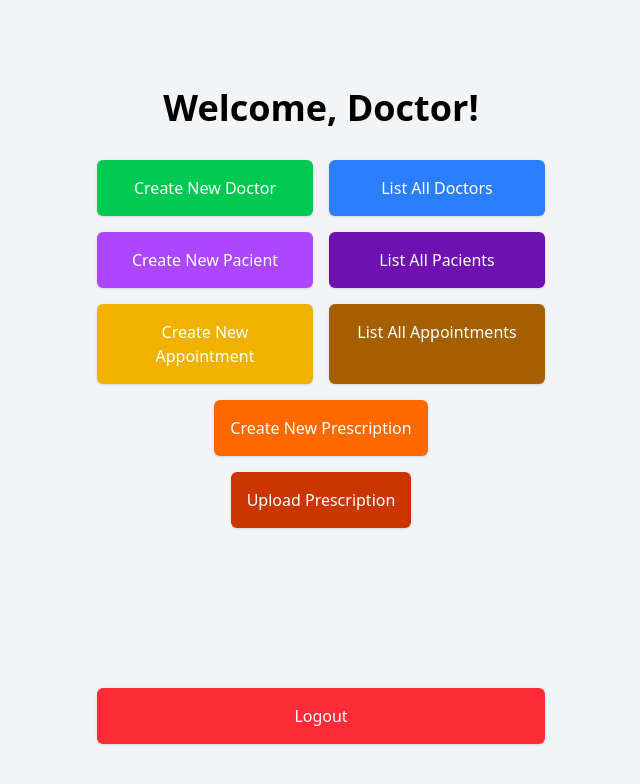
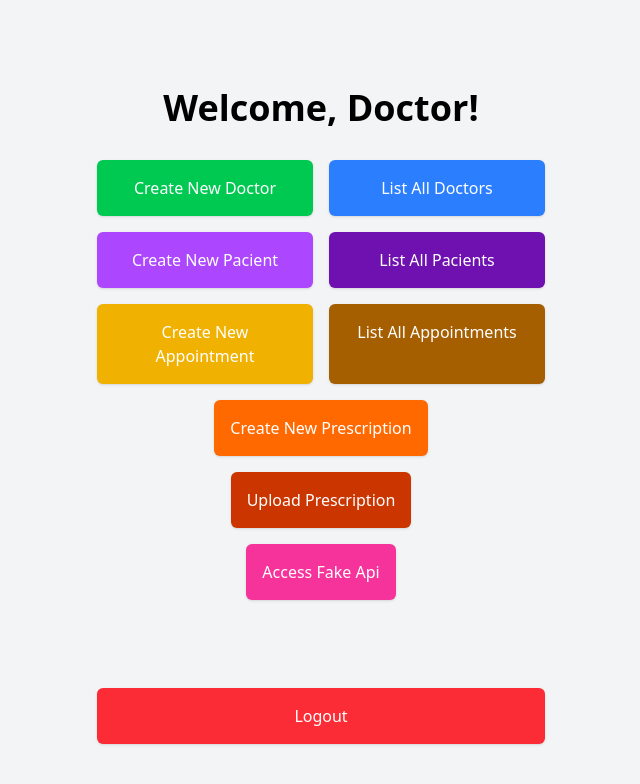
Before and after one commit to Chrysthy/med-app, a Next.js app in the folder med-app/: page /home in a window 1280 px wide. Shown: the top 784 px of the page, without its empty margins (319-959 px from the left). Built offline with nearby package versions, Linux system fonts and the light colour scheme.

Commit message:
Add link to acces Fake Api

```diff
--- a/med-app/src/app/home/page.tsx
+++ b/med-app/src/app/home/page.tsx
@@ -43,6 +43,10 @@ export default function Home() {
                         Upload Prescription
                     </Link>
 
+                    <Link href="/fake" className="block text-center p-4 bg-pink-500 text-white rounded-md shadow hover:bg-pink-600 transition col-span-2 justify-self-center cursor-pointer">
+                        Access Fake Api
+                    </Link>
+
                 </div>
             </div>
 
```
